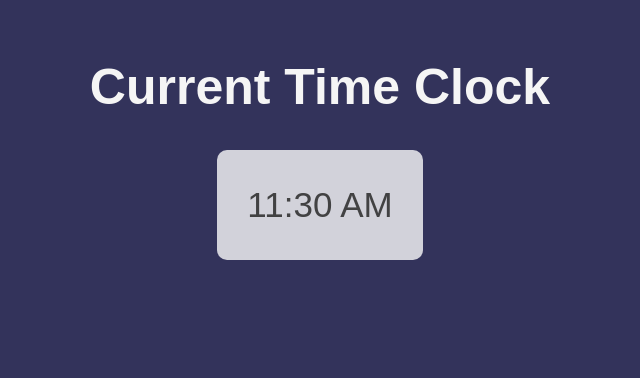
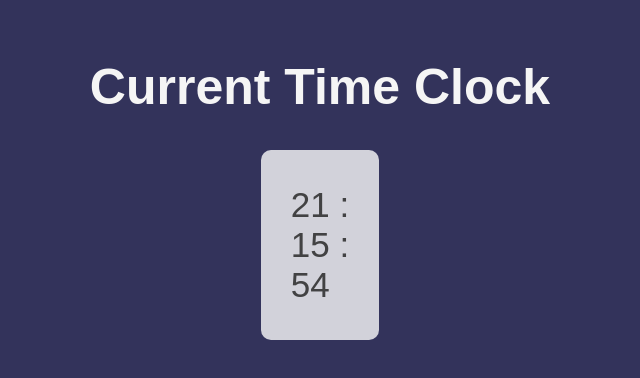
Before and after one commit to LucianSoto/vanillaJS, a plain HTML site: page local time/index.html in a window 1280 px wide. Shown: the whole page, without its empty margins (320-960 px from the left). Drawn offline with Linux system fonts and the light colour scheme.

Commit message:
created basic clock

```diff
--- a/local time/index.html
+++ b/local time/index.html
@@ -9,7 +9,7 @@
 <body>
   <h1>Current Time Clock</h1>
   <div class="clock_container">
-    <p>11:30 AM</p>
+    <p id="clock">11:30 AM</p>
   </div>
   <script src="index.js"></script>
 </body>
--- a/local time/index.js
+++ b/local time/index.js
@@ -0,0 +1,22 @@
+const clock = document.getElementById('clock')
+
+const currentDate = new Date()
+console.log(currentDate, 'current date/time')
+
+console.log(currentDate.getHours(), currentDate.getMinutes(), currentDate.getSeconds())
+
+function updateTime() {
+  const now = new Date()
+  const hours = now.getHours()
+  const minutes = now.getMinutes()
+  const seconds = now.getSeconds()
+
+  const clockStr = `${hours.toString().padStart(2, '0')} :
+                    ${minutes.toString().padStart(2, '0')} :
+                    ${seconds.toString().padStart(2, '0')}`
+
+  clock.innerText = clockStr
+}
+
+updateTime()
+setInterval(updateTime, 1000)
```
